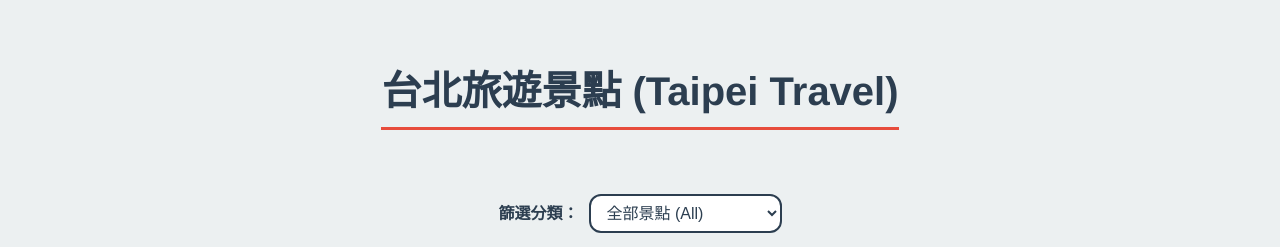
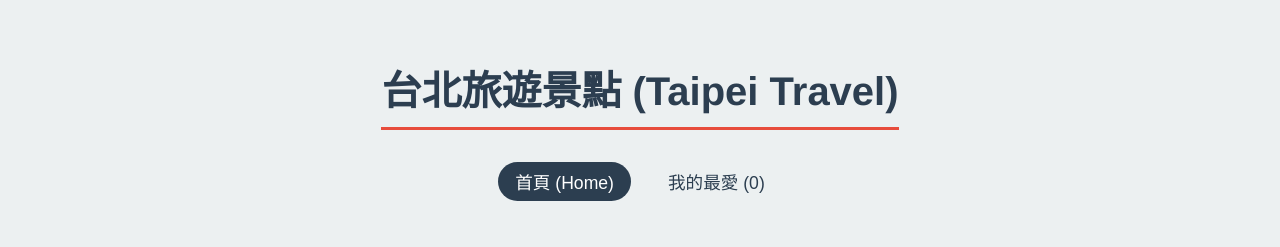
Before and after one commit to st9866101/taipei-travel-favorites, a React (Vite) app: page / in a window 1280 px wide. Shown: the top 247 px of the page. Built offline with nearby package versions, Linux system fonts and the light colour scheme.

Commit message:
feat:我的最愛頁面

```diff
--- a/src/App.tsx
+++ b/src/App.tsx
@@ -1,5 +1,4 @@
 import { useEffect, useState } from 'react';
-// import { getAttractions } from './services/api';
 import type { Attraction } from './types';
 import AttractionCard from './components/AttractionCard';
 import Pagination from './components/Pagination';
@@ -15,14 +14,11 @@ function App() {
   const [page, setPage] = useState(1);
   const [total, setTotal] = useState(0);
 
-  // Filtering state
   const [categories, setCategories] = useState<{ id: number; name: string }[]>([]);
   const [selectedCategoryId, setSelectedCategoryId] = useState<number | null>(null);
 
-  // Favorites state
   const [favorites, setFavorites] = useState<number[]>([]);
 
-  // Load favorites from localStorage on mount
   useEffect(() => {
     const savedFavorites = localStorage.getItem('taipei_travel_favorites');
     if (savedFavorites) {
@@ -34,7 +30,6 @@ function App() {
     }
   }, []);
 
-  // Save favorites to localStorage whenever it changes
   useEffect(() => {
     localStorage.setItem('taipei_travel_favorites', JSON.stringify(favorites));
   }, [favorites]);
@@ -49,8 +44,9 @@ function App() {
     });
   };
 
-  // Taipei Open API usually returns 30 items per page by default, but we use 10 for local testing
   const PAGE_SIZE = 10;
+
+  const [isFavoritesView, setIsFavoritesView] = useState(false);
 
   useEffect(() => {
     // 暫時使用本地 JSON 資料進行開發測試
@@ -73,11 +69,18 @@ function App() {
         setCategories(categoryList.sort((a, b) => a.id - b.id));
 
         let filteredData = allData;
+
+        if (isFavoritesView) {
+          filteredData = filteredData.filter(item => favorites.includes(item.id));
+        }
+
+
         if (selectedCategoryId !== null) {
-          filteredData = allData.filter(item =>
+          filteredData = filteredData.filter(item =>
             item.category && item.category.some(c => c.id === selectedCategoryId)
           );
         }
+
         const startIndex = (page - 1) * PAGE_SIZE;
         const endIndex = startIndex + PAGE_SIZE;
         const currentData = filteredData.slice(startIndex, endIndex);
@@ -93,11 +96,17 @@ function App() {
     } finally {
       setLoading(false);
     }
-  }, [page, selectedCategoryId]);
+  }, [page, selectedCategoryId, isFavoritesView, favorites]);
 
   const handleCategoryChange = (id: number | null) => {
     setSelectedCategoryId(id);
-    setPage(1); // Reset to first page when filter changes
+    setPage(1);
+  };
+
+  const handleViewChange = (viewFavorites: boolean) => {
+    setIsFavoritesView(viewFavorites);
+    setPage(1);
+    setSelectedCategoryId(null);
   };
 
   const totalPages = Math.ceil(total / PAGE_SIZE) || 1;
@@ -106,6 +115,20 @@ function App() {
     <div className="container">
       <header className="header">
         <h1>台北旅遊景點 (Taipei Travel)</h1>
+        <div className="nav-links">
+          <button
+            className={!isFavoritesView ? 'active' : ''}
+            onClick={() => handleViewChange(false)}
+          >
+            首頁 (Home)
+          </button>
+          <button
+            className={isFavoritesView ? 'active' : ''}
+            onClick={() => handleViewChange(true)}
+          >
+            我的最愛 ({favorites.length})
+          </button>
+        </div>
       </header>
 
       <CategoryFilter
@@ -121,6 +144,12 @@ function App() {
       </div>}
 
       {!loading && !error && (
+        <>
+          {attractions.length === 0 ? (
+            <div className="loading">
+              {isFavoritesView ? '尚未加入任何最愛景點' : '沒有符合條件的景點'}
+            </div>
+          ) : (
             <>
               <div className="attraction-list">
                 {attractions.map(item => (
@@ -140,6 +169,8 @@ function App() {
               />
             </>
           )}
+        </>
+      )}
     </div>
   );
 }
--- a/src/styles/main.scss
+++ b/src/styles/main.scss
@@ -35,6 +35,32 @@ body {
     border-bottom: 3px solid $accent-color;
     display: inline-block;
     padding-bottom: 10px;
+  }
+
+  .nav-links {
+    margin-top: $spacing-unit;
+
+    button {
+      background: none;
+      border: 2px solid transparent;
+      margin: 0 10px;
+      font-size: 1.1rem;
+      cursor: pointer;
+      color: $text-color;
+      padding: 5px 15px;
+      border-radius: 20px;
+      transition: all 0.2s;
+
+      &:hover {
+        color: $primary-color;
+        background-color: lighten($primary-color, 60%);
+      }
+
+      &.active {
+        color: white;
+        background-color: $primary-color;
+      }
+    }
   }
 }
 
```
Lines whose indentation alone changed are shown as unchanged.
